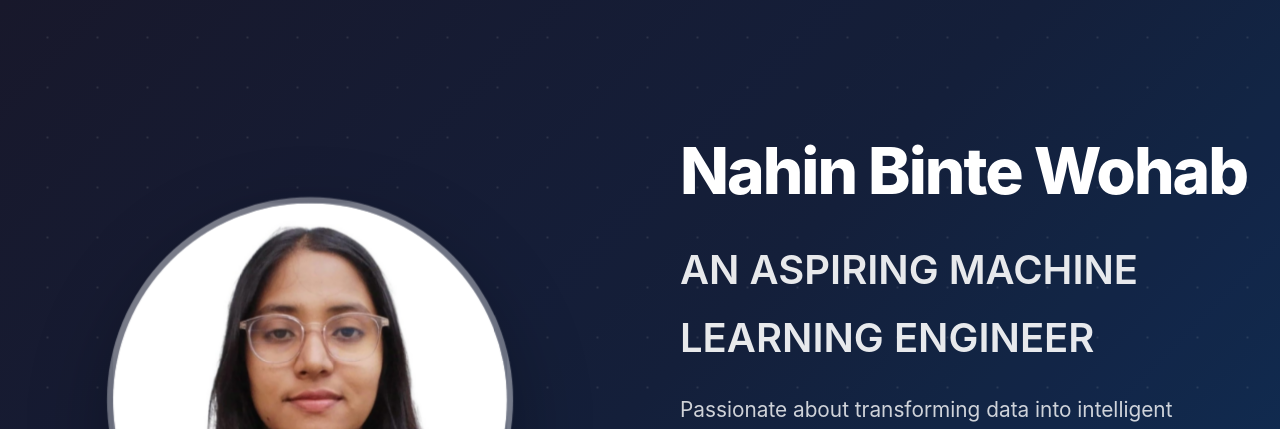
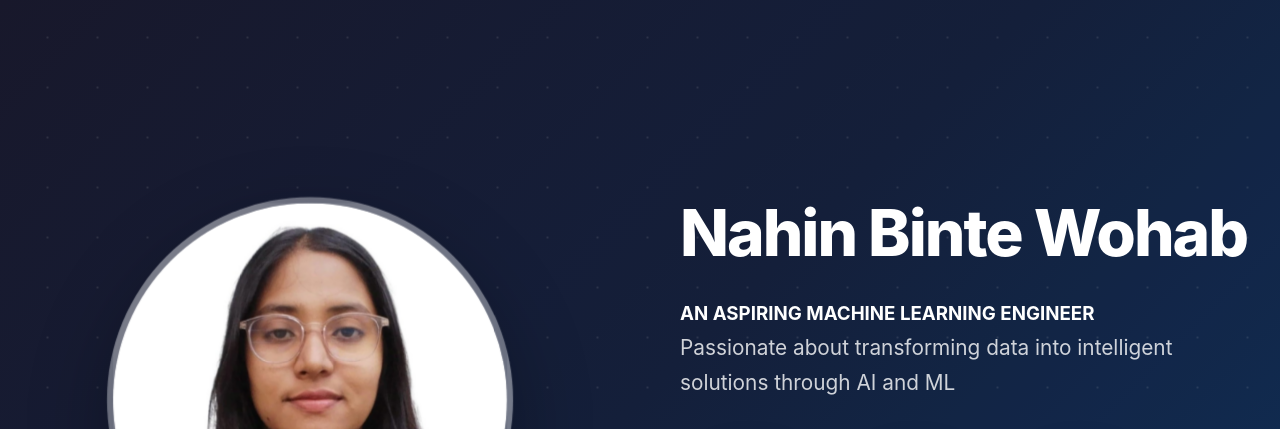
Before and after one commit to nahinbintewohab/portfolio, a plain HTML site: page index.html in a window 1280 px wide. Shown: the top 429 px of the page. Drawn offline with Linux system fonts and the light colour scheme.

Commit message:
Update index.html

```diff
--- a/index.html
+++ b/index.html
@@ -653,7 +653,7 @@
 
             <div class="hero-right">
                 <h1>Nahin Binte Wohab</h1>
-                <h2>AN ASPIRING MACHINE LEARNING ENGINEER</h2>
+                <h3>AN ASPIRING MACHINE LEARNING ENGINEER</h3>
                 <p>Passionate about transforming data into intelligent solutions through AI and ML</p>
                 <div class="hero-action-buttons">
                     <a href="#about" class="hero-btn hero-btn-resume">
```
